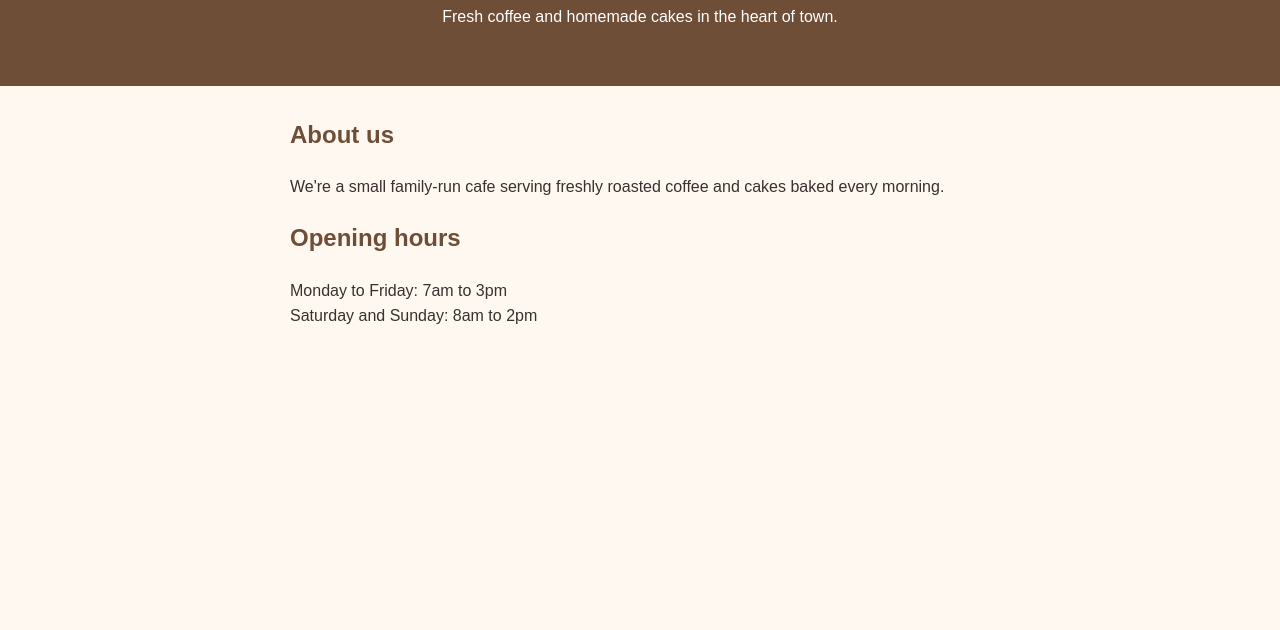
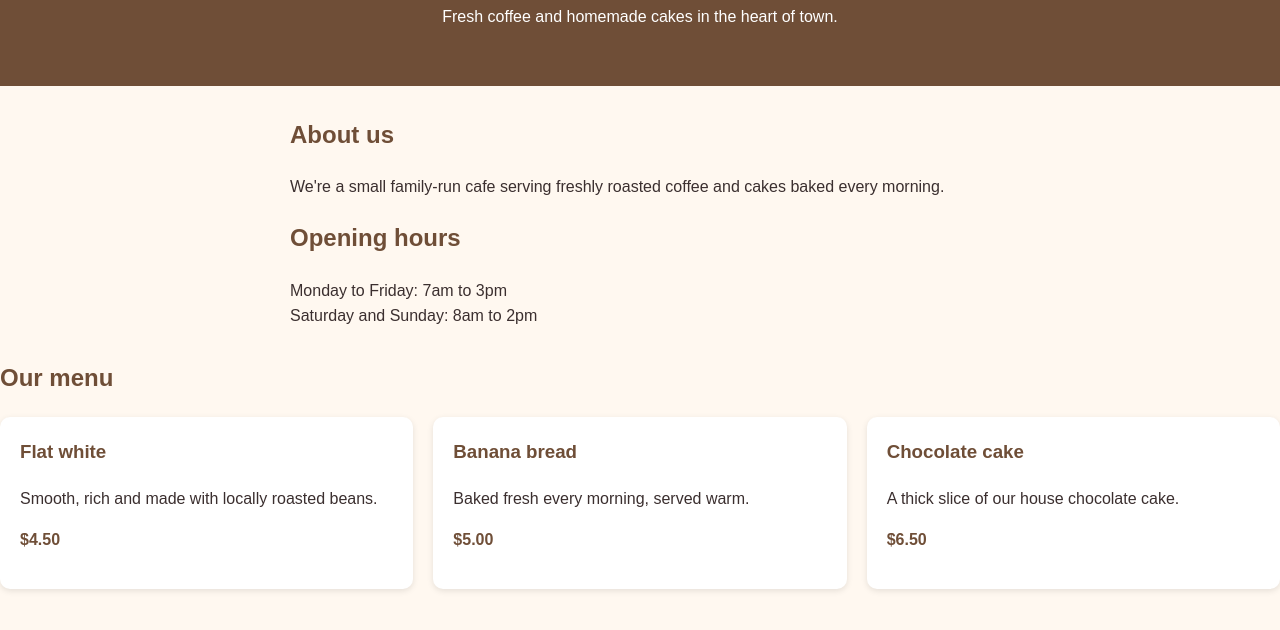
Before and after one commit to LegendSanka/cafe-site, a plain HTML site: page index.html in a window 1280 px wide. Shown: the part 116-746 px from the top of the page. Drawn offline with Linux system fonts and the light colour scheme.

Commit message:
Add files via upload

```diff
--- a/index.html
+++ b/index.html
@@ -20,4 +20,23 @@
     <p>Monday to Friday: 7am to 3pm<br>Saturday and Sunday: 8am to 2pm</p>
   </main>
 </body>
+
+    <h2>Our menu</h2>
+    <div class="menu">
+      <div class="card">
+        <h3>Flat white</h3>
+        <p>Smooth, rich and made with locally roasted beans.</p>
+        <p class="price">$4.50</p>
+      </div>
+      <div class="card">
+        <h3>Banana bread</h3>
+        <p>Baked fresh every morning, served warm.</p>
+        <p class="price">$5.00</p>
+      </div>
+      <div class="card">
+        <h3>Chocolate cake</h3>
+        <p>A thick slice of our house chocolate cake.</p>
+        <p class="price">$6.50</p>
+      </div>
+    </div>
 </html>
--- a/style.css
+++ b/style.css
@@ -27,3 +27,27 @@ main {
 h2 {
   color: #6f4e37;
 }
+
+.menu {
+  display: flex;
+  flex-wrap: wrap;
+  gap: 20px;
+}
+
+.card {
+  flex: 1 1 200px;
+  background-color: white;
+  border-radius: 10px;
+  padding: 20px;
+  box-shadow: 0 2px 6px rgba(0, 0, 0, 0.1);
+}
+
+.card h3 {
+  margin-top: 0;
+  color: #6f4e37;
+}
+
+.price {
+  font-weight: bold;
+  color: #6f4e37;
+}
```
